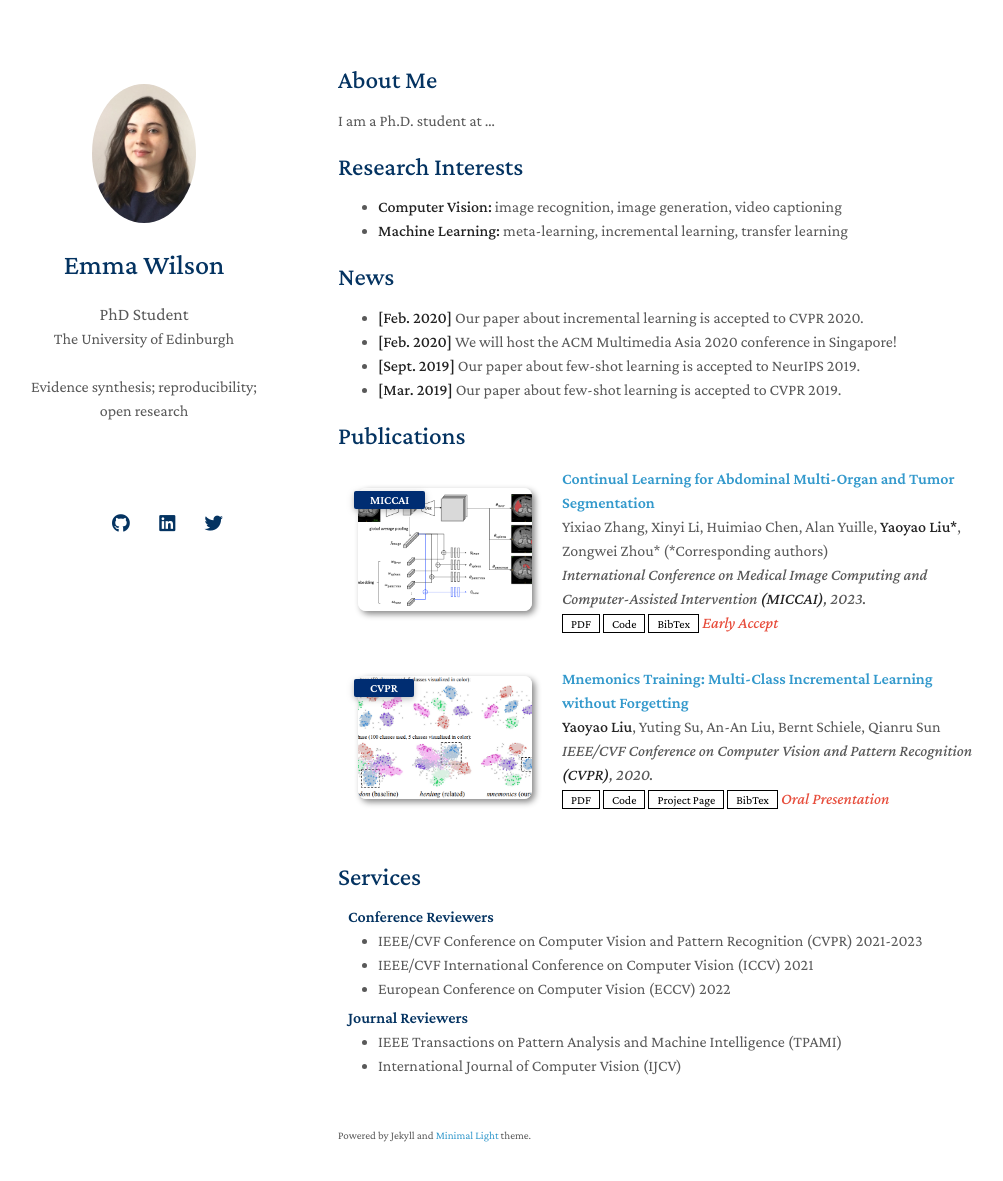
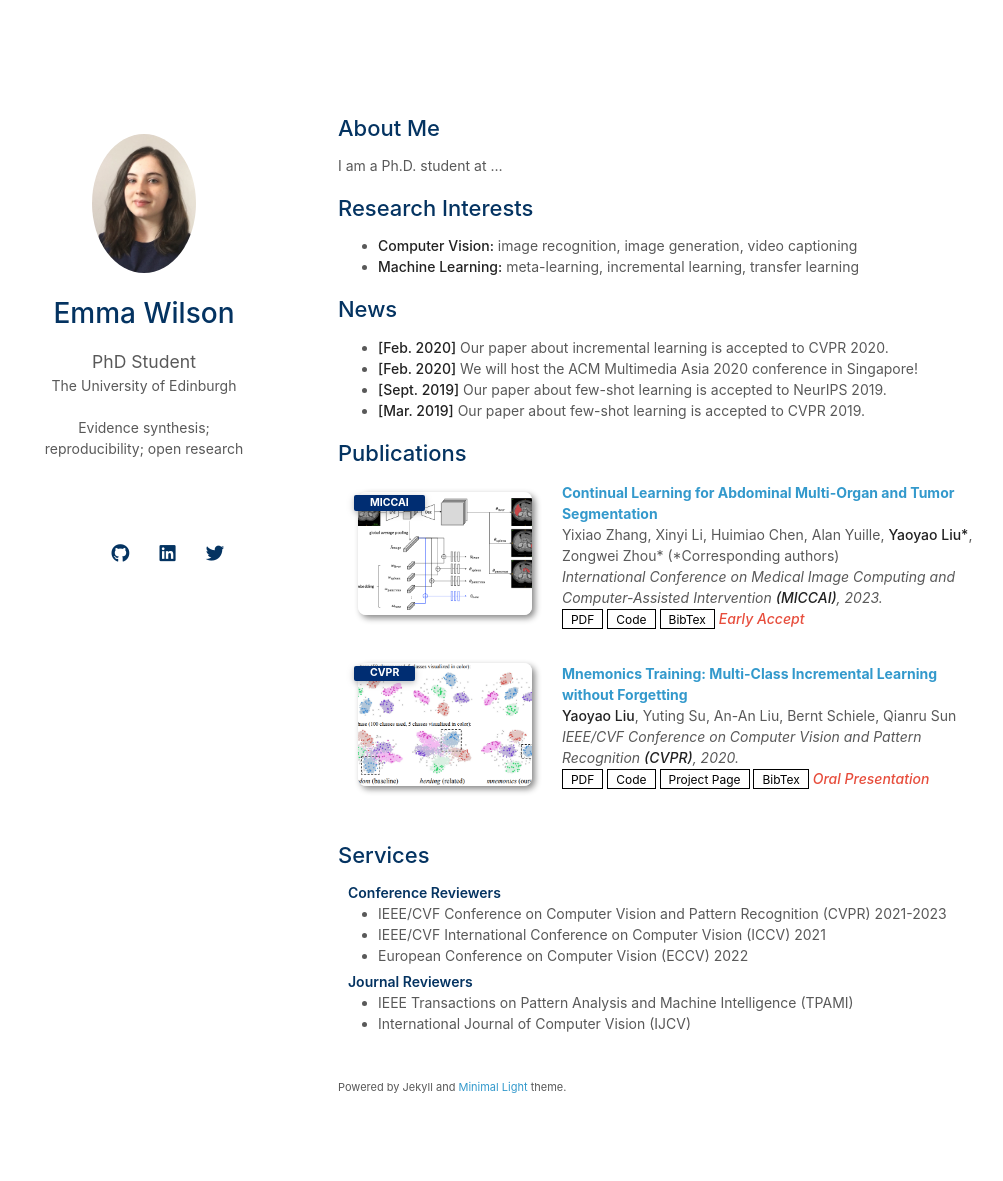
Before and after one commit to emma-wilson/emma-wilson.github.io, a Jekyll site: the page built from index.md, in a window 1280 px wide and 1216 px high. Shown: the top 1181 px of the window, without its empty margins (132-1135 px from the left). Built offline with Jekyll 4.4.1, drawn with Linux system fonts in a browser that asks for light colours; nearby versions of some CDN libraries; a style sheet for code colours, icons or effects is not loaded; our own code applies the rules of GitHub Pages for plain Markdown files.

Commit message:
Fix font

```diff
--- a/_config.yml
+++ b/_config.yml
@@ -33,7 +33,7 @@ auto_dark_mode: true
 
 # Font
 # You can use this option to choose between Serif or Sans Serif fonts.
-font: "Sans serif" # or "Sans Serif"
+font: "Sans Serif" # or "Sans Serif"
 
 # Google Analytics ID
 # Please remove this if you don't use Google Analytics
```
